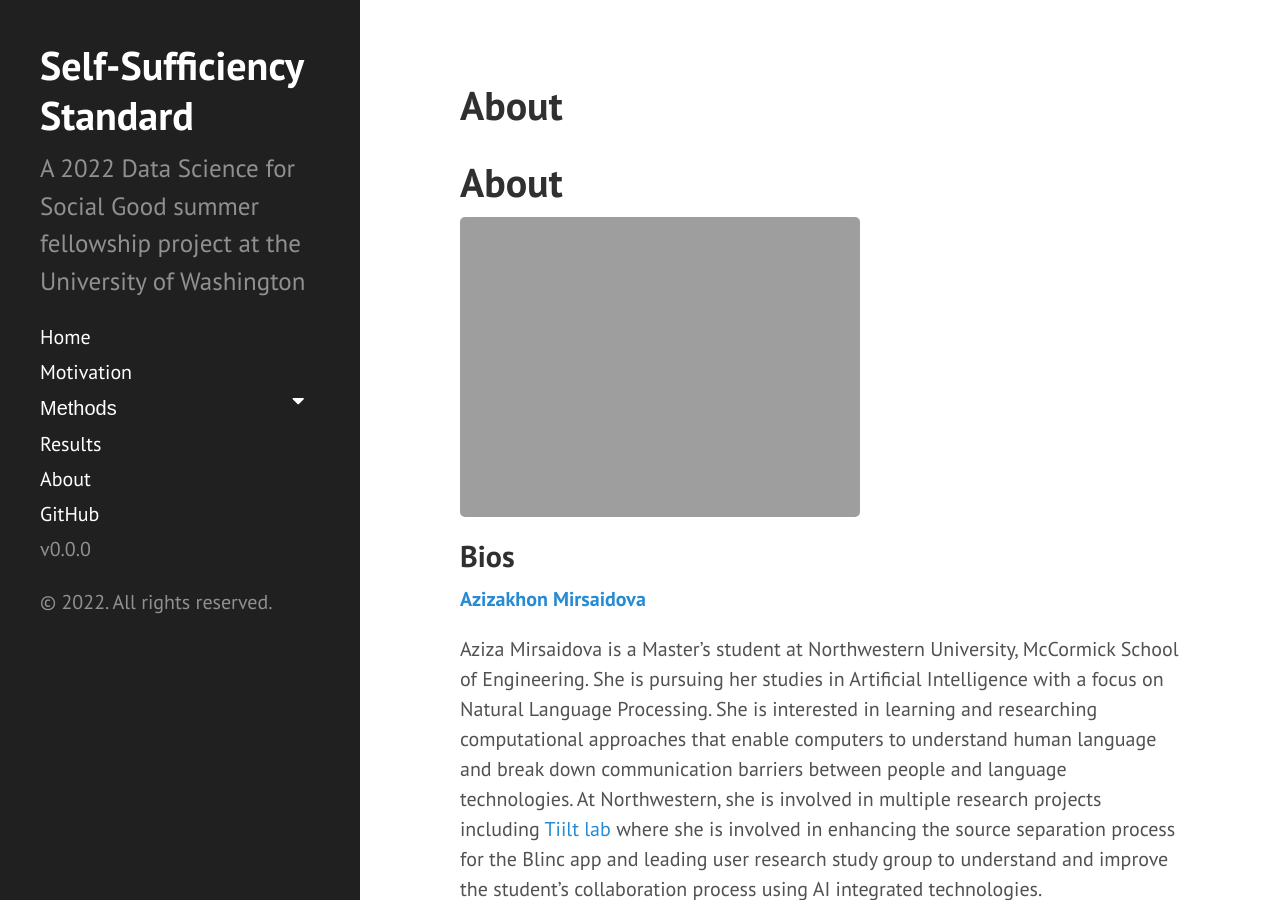
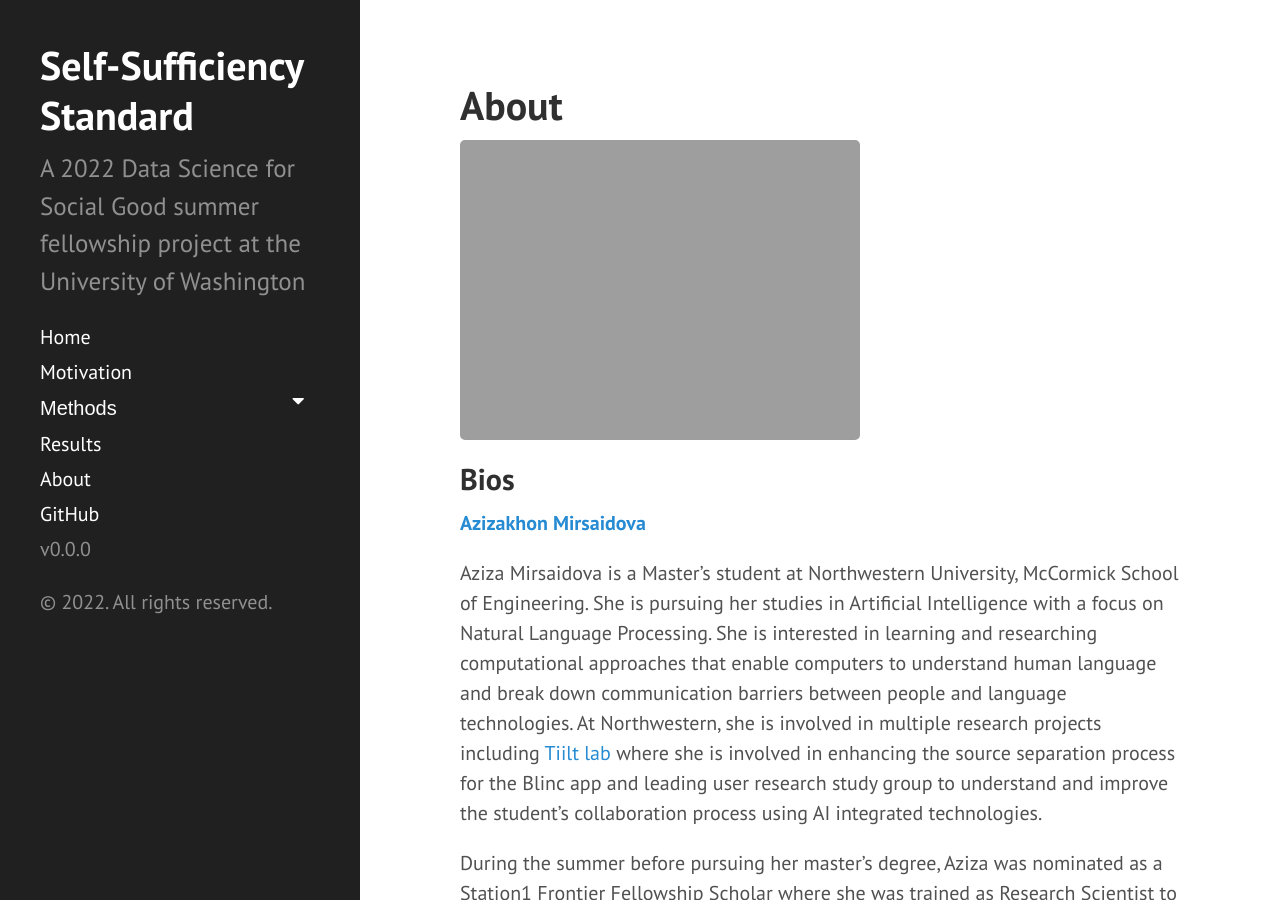
Before and after one commit to uwescience/DSSG2022-Self-Sufficiency, a Jekyll site: the page built from about.md, in a window 1280 px wide and 900 px high. Built offline with Jekyll 4.4.1, drawn with Linux system fonts in a browser that asks for light colours.

Commit message:
Update about.md

```diff
--- a/about.md
+++ b/about.md
@@ -2,9 +2,6 @@
 layout: page
 title: About
 ---
-
-# **About**
-
 <img src="{{ site.url }}{{ site.baseurl }}/assets/img/SSS_team.jpeg">
 
 ## **Bios**
```
